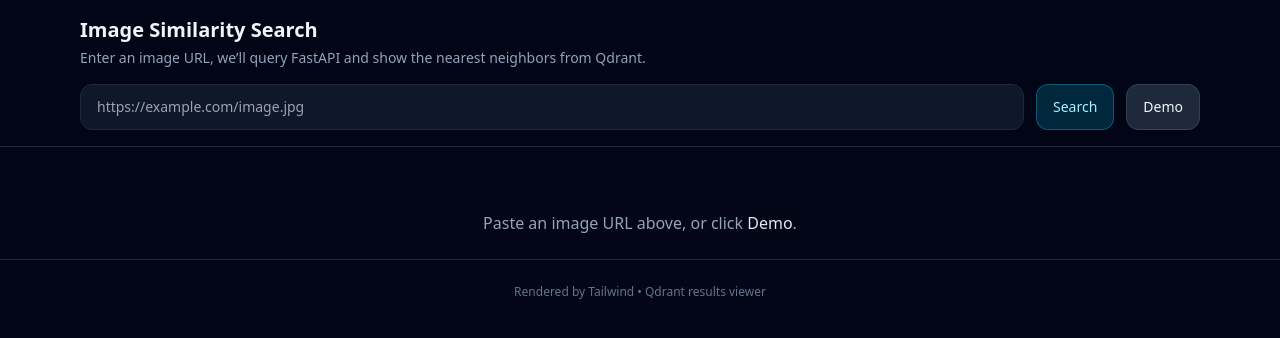
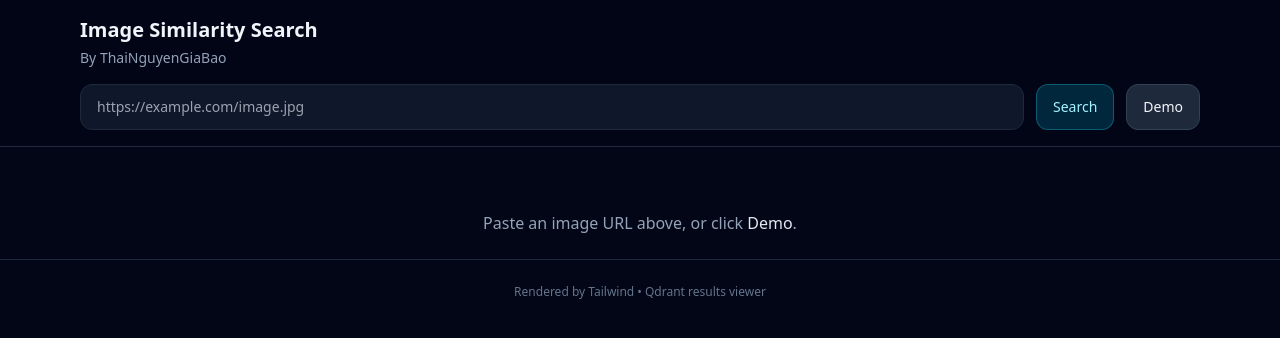
Before and after one commit to ThaiNguyenGiaBao/image_search, a plain HTML site: page src/embedding/index.html in a window 1280 px wide. Drawn offline with nearby package versions, Linux system fonts and the light colour scheme.

Commit message:
Update header description in index.html to credit author

```diff
--- a/src/embedding/index.html
+++ b/src/embedding/index.html
@@ -10,7 +10,7 @@
   <header class="sticky top-0 z-10 bg-slate-950/80 backdrop-blur border-b border-slate-800">
     <div class="max-w-6xl mx-auto px-4 py-4">
       <h1 class="text-xl font-semibold">Image Similarity Search</h1>
-      <p class="text-slate-400 text-sm mt-1">Enter an image URL, we’ll query FastAPI and show the nearest neighbors from Qdrant.</p>
+      <p class="text-slate-400 text-sm mt-1">By ThaiNguyenGiaBao</p>
 
       <form id="search-form" class="mt-4 flex flex-col sm:flex-row gap-3">
         <input id="image-url" type="url" required
```
